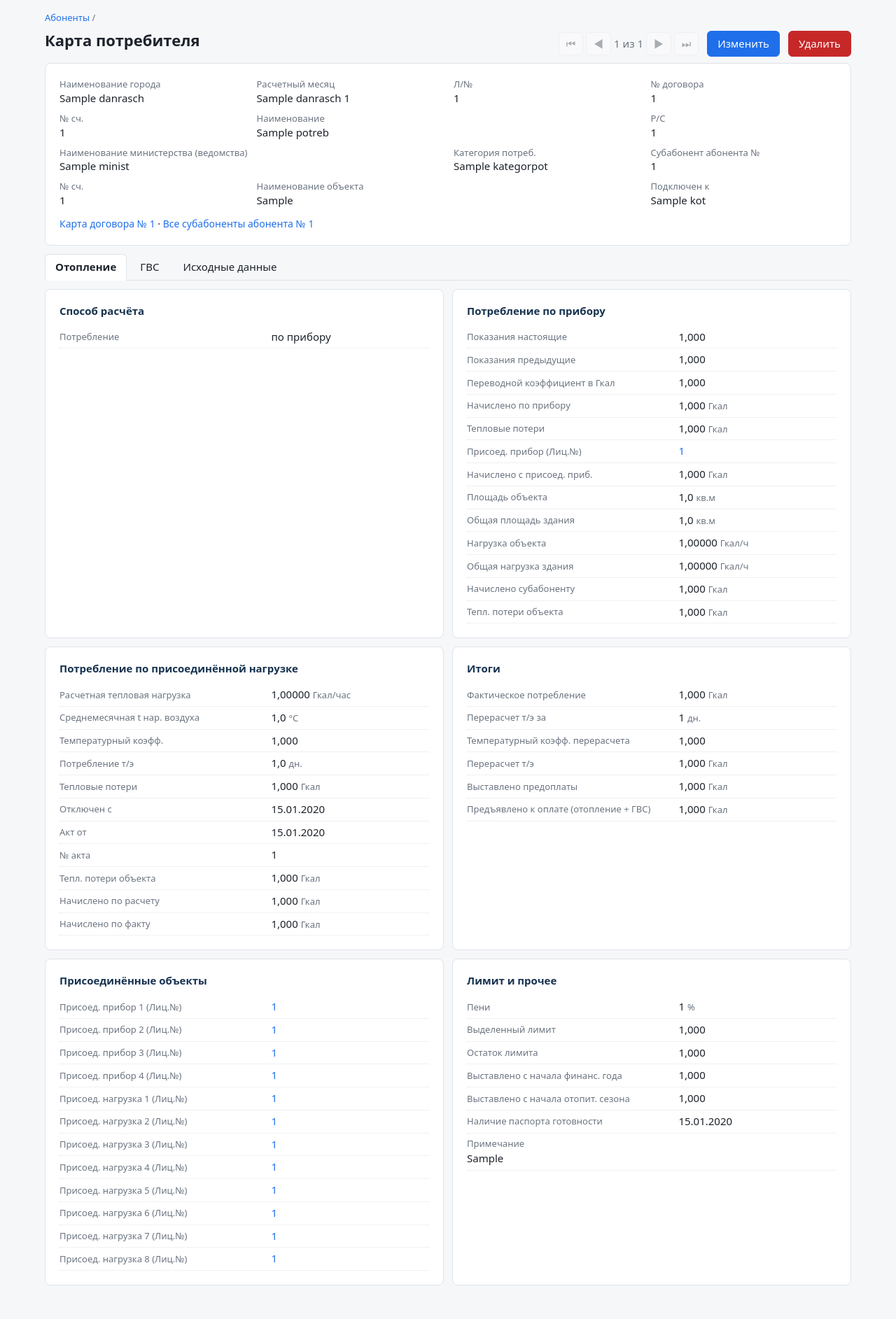
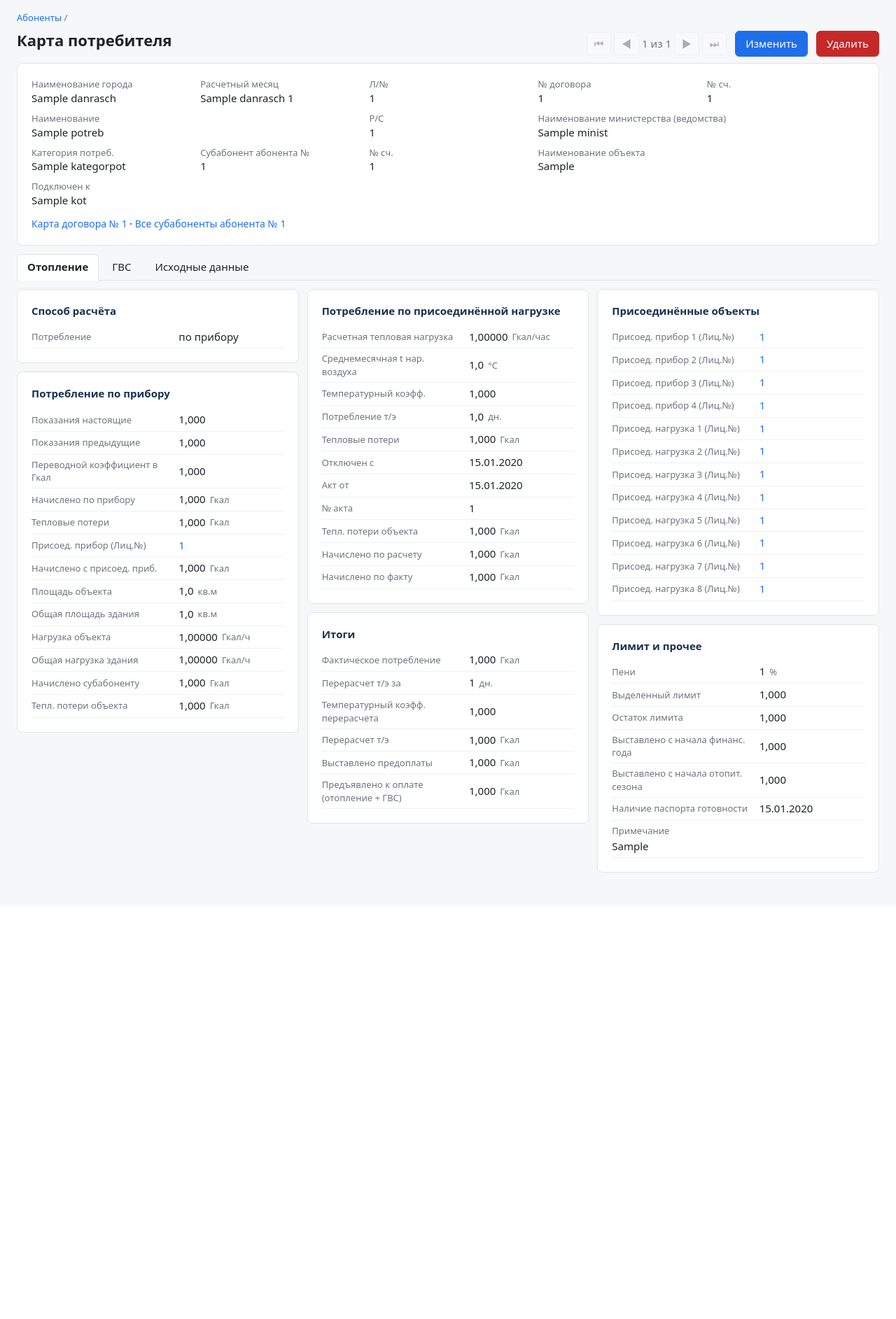
Before and after one commit to pisotskiin-del/Urtelo-web, a Django app: page /abonents/1/ in a window 1280 px wide. Shown: the part 45-1930 px from the top of the page at 70% size. After the commit the page ends 1292 px from the top, so only its background shows below. Run offline with Django 5.2, Linux system fonts and the light colour scheme; a user stored in the database is signed in; tables that the repository leaves empty hold one stand-in row (values such as "Sample post").

Commit message:
Страницы на всю ширину экрана, группы карты в колонках
Co-Authored-By: Claude Opus 5.5 <noreply@anthropic.com>
Claude-Session: https://claude.ai/code/session_01397UqS6qPoUUfyixe1Jaao

```diff
--- a/static/css/app.css
+++ b/static/css/app.css
@@ -7,7 +7,7 @@ a { color:var(--accent); text-decoration:none; } a:hover { text-decoration:under
 .topbar nav { display:flex; gap:16px; flex:1; }
 .user { display:flex; gap:10px; align-items:center; } .role { opacity:.75; font-size:13px; }
 .user form { margin:0; } button.link { background:none; border:0; color:#fff; cursor:pointer; text-decoration:underline; padding:0; font:inherit; }
-main { max-width:1200px; margin:0 auto; padding:16px 24px 48px; }
+main { padding:16px 24px 48px; }  /* на всю ширину окна, как формы старой программы */
 h1 { font-size:22px; margin:8px 0 16px; }
 .head { display:flex; justify-content:space-between; align-items:center; gap:12px; flex-wrap:wrap; }
 .crumbs { margin:0; color:var(--muted); font-size:13px; }
@@ -43,7 +43,8 @@ dl.fields dt, dl.fields dd { margin:0; padding:8px 12px; border-bottom:1px solid
 .grid td.wrap { white-space:normal; min-width:200px; } .grid tr.current td { background:#fff6e0; }
 .navbtns { display:inline-flex; gap:4px; align-items:center; } .navbtns .button { padding:5px 10px; } .button.off { opacity:.35; cursor:default; }
 .karta-head .links { margin:12px 0 0; font-size:14px; }
-.kgroups { display:grid; grid-template-columns:repeat(auto-fit, minmax(420px, 1fr)); gap:12px; }
+.kgroups { columns:400px; column-gap:12px; }
+.kgroups .kgroup { break-inside:avoid; margin-bottom:12px; }
 .kgroup h2 { font-size:15px; margin:0 0 10px; color:#16324f; }
 .kgrid { display:grid; grid-template-columns:repeat(auto-fill, minmax(220px, 1fr)); gap:8px 16px; }
 .kf { display:flex; flex-direction:column; min-width:0; } .kf.wide { grid-column:span 2; }
@@ -56,4 +57,5 @@ dl.fields dt, dl.fields dd { margin:0; padding:8px 12px; border-bottom:1px solid
 .kv input[type=date] { max-width:180px; }
 .actions.sticky { position:sticky; bottom:0; background:var(--bg); padding:12px 0; margin-top:12px; flex-wrap:wrap; }
 .msg.error, .msg.warning { background:#fdecea; }
-@media (max-width:640px) { .kgroups { grid-template-columns:1fr; } .kf.wide { grid-column:auto; } .finder { flex-direction:column; gap:8px; } }
+@media (max-width:640px) { .kgroups { columns:1; } .kf.wide { grid-column:auto; } .finder { flex-direction:column; gap:8px; } }
+.kgroup .kv { display:flex; align-items:center; gap:6px; flex-wrap:wrap; } .kgroup .kv input:not([type=checkbox]), .kgroup .kv select { flex:1; min-width:0; }
```
